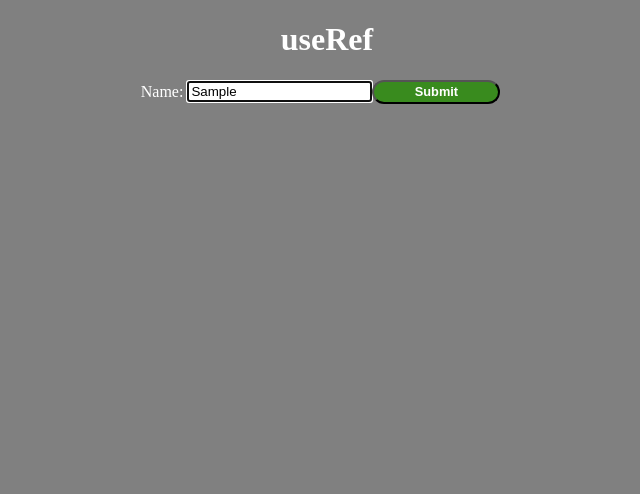
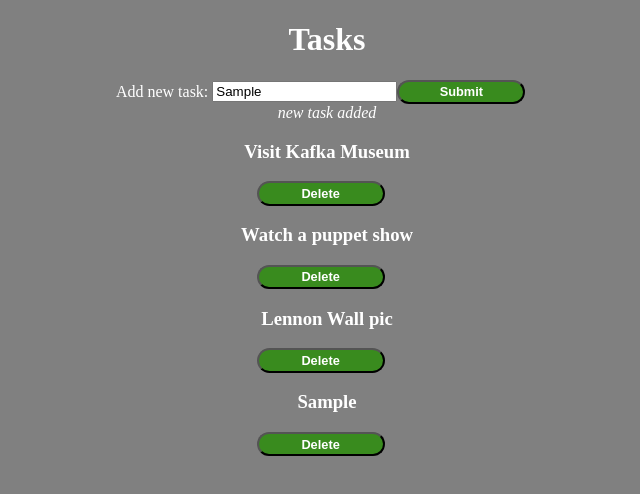
Before and after one commit to SazinSamin/ReactJs, a React (Create React App) app: page / in a window 1280 px wide. Both pictures are taken after typing "Sample" into the empty fields and a click on the button "Submit". Shown: the top 494 px of the page, without its empty margins (313-953 px from the left). Built offline with nearby package versions, Linux system fonts and the light colour scheme.

Commit message:
Add reducer

```diff
--- a/public/style.css
+++ b/public/style.css
@@ -3,6 +3,7 @@ body{
     text-align: center;
     color: white;
 }
+
 
 
 
--- a/src/App.js
+++ b/src/App.js
@@ -1,10 +1,8 @@
-import Ref from "./useRef/userRef";
-
-
+import UseReducerExample from "./useReducer/userReducer";
 
 
 export default function App() {
     return <div>
-        <Ref />
+        <UseReducerExample />
     </div>
 }
--- /dev/null
+++ b/src/useReducer/reducer.js
@@ -0,0 +1,24 @@
+export const reducer = ( state, action ) => {
+  switch(action.type) {
+    case 'ADD' : {
+      const allBooks = [...state.tasks, action.payload];
+      console.log(allBooks);
+      return {
+        ...state,
+        tasks : allBooks,
+        isModalOpen : true,
+        modalText : 'new task added'
+      }
+    }
+    case 'DELETE' : {
+      const filterTasks = state.tasks.filter((task) => task.id !== action.payload);
+      return {
+        ...state,
+        tasks : [...filterTasks],
+        isModalOpen : true,
+        modalText : "Task has deleted"
+      }
+    }
+  }
+  return state;
+}
--- /dev/null
+++ b/src/useReducer/userReducer.js
@@ -0,0 +1,79 @@
+import { useReducer } from "react";
+import { useState } from "react";
+
+import {reducer} from './reducer';
+
+const initialTasks = [
+  { id: 0, text: 'Visit Kafka Museum', done: true },
+  { id: 1, text: 'Watch a puppet show', done: false },
+  { id: 2, text: 'Lennon Wall pic', done: false }
+];
+
+
+const Modal = (props) => {
+  return <i>{props.message}</i>
+}
+
+
+const UseReducerExample = () => {
+
+
+  const [taskState, dispatch] = useReducer(reducer, {
+    tasks : initialTasks,
+    isModalOpen : false,
+    modalText : "",
+  });
+
+  //const [task, setTask] = useState(initialTasks);
+  //const [isModalOpen, setIsModalOpen] = useState(false);
+  //const [modalText, setModalText] = useState("");
+  const [addTask, setAddTask] = useState("");
+
+
+  const handleSubmit = (event) => {
+    event.preventDefault();
+    const newTask = {id: new Date().getMilliseconds().toString(), text: addTask, done : true};
+
+    dispatch({ type: "ADD", payload: newTask });
+    /*
+    setTask((prevState) => {
+      const newTask = {id: new Date().toString(), text: addTask};
+      return [...prevState, newTask];
+    });
+    setIsModalOpen(true);
+    setModalText("New Task added");
+    */
+  }
+
+  const handleChange = (event) => {
+    setAddTask(event.target.value);
+  }
+
+  const handleDelete = (id) => {
+    dispatch({type : "DELETE", payload : id});
+  }
+
+
+  return <div>
+    <h1>Tasks</h1>
+    <form onSubmit={handleSubmit}>
+      <label>Add new task: </label>
+      <input onChange={handleChange} value={addTask} type="text"></input>
+      <button type="submit">Submit</button>
+    </form>
+    {taskState.isModalOpen && <Modal message={taskState.modalText}/>}
+    {taskState.tasks.map((task) => {
+      return <article key={task.id}>
+        <h3 >{task.text}</h3>
+        <button onClick={() => {
+          handleDelete(task.id)
+        }} >Delete</button>
+      </article>
+    })}
+
+
+  </div>
+}
+
+
+export default UseReducerExample;
--- a/src/useRef/userRef.js
+++ /dev/null
@@ -1,27 +0,0 @@
-import { useRef } from "react";
-// ref is used to access and modify the DOM element directly
-// without using React or React state
-// That's why it is called Uncontrolled element
-// ref is slow.
-
-const Ref = () => {
-
-  const nameRef = useRef();
-
-  const handleSubmit = (event) => {
-    event.preventDefault();
-    nameRef.current.focus();
-    console.log(nameRef.current.value);
-  }
-
-  return <div>
-    <h1>useRef</h1>
-    <form onSubmit={handleSubmit}>
-      <label>Name: </label>
-      <input ref={nameRef}  type="text"></input>
-      <button type="submit">Submit</button>
-    </form>
-  </div>
-}
-
-export default Ref;
```
Also changed, not shown: 1 other file (tests, documents, lock files or other folders).
